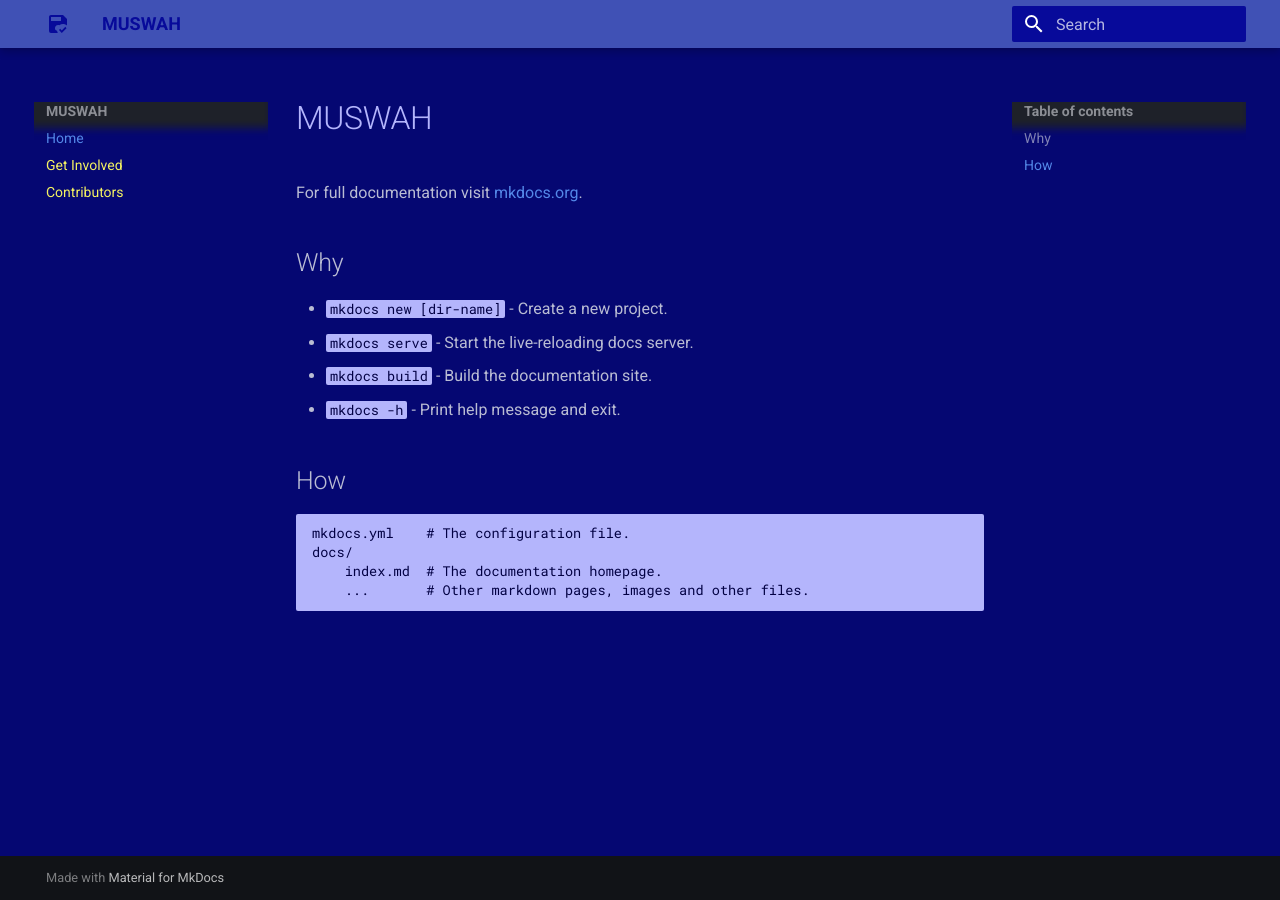
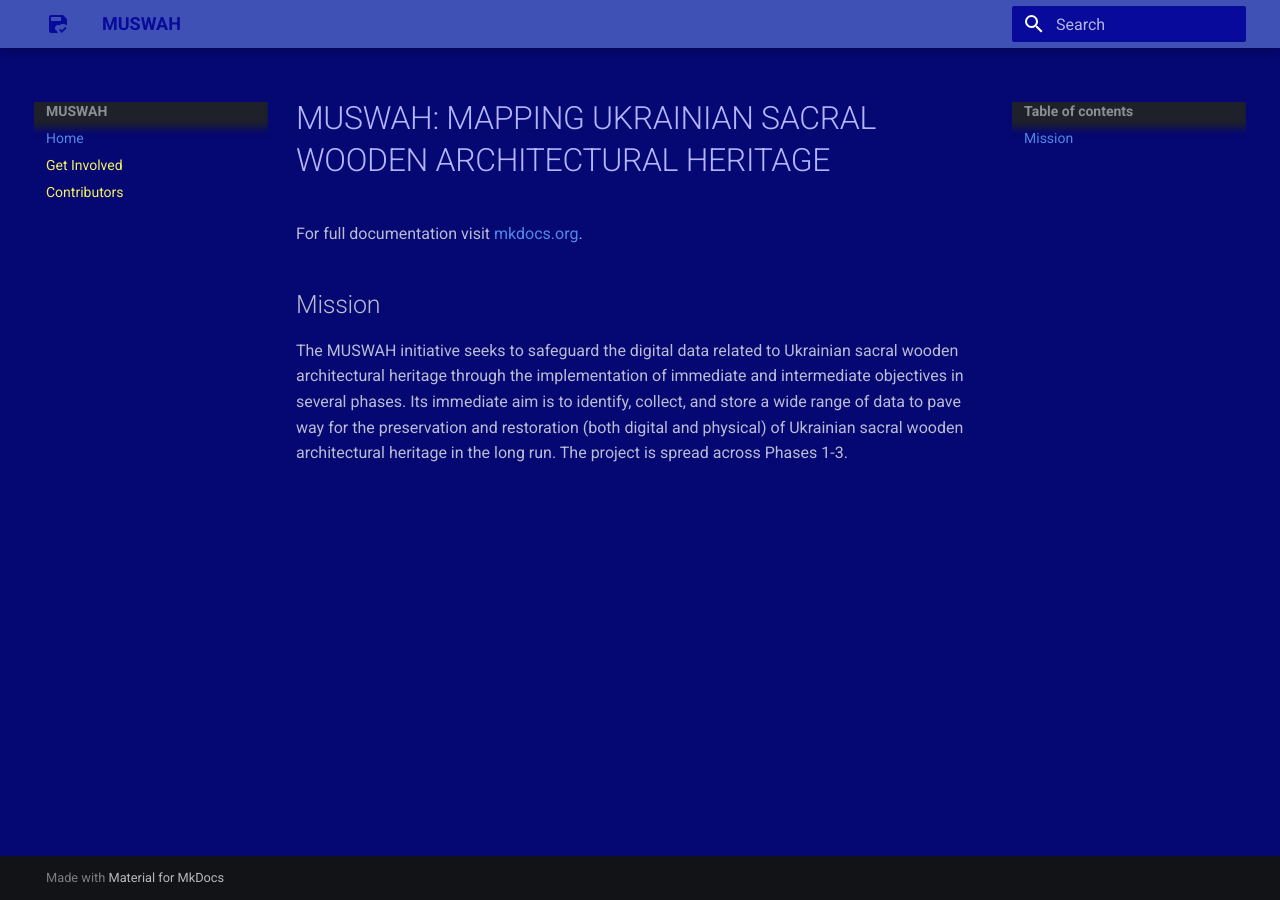
Before and after one commit to gabrielemucho/muswah-mkdocs, an MkDocs documentation site: the page built from docs/index.md, in a window 1280 px wide. Built offline with MkDocs 1.6.1 and Material for MkDocs 9.7.7, drawn with Linux system fonts in a browser that asks for light colours.

Commit message:
Update index.md

```diff
--- a/docs/index.md
+++ b/docs/index.md
@@ -1,17 +1,7 @@
-# MUSWAH
+# MUSWAH: MAPPING UKRAINIAN SACRAL WOODEN ARCHITECTURAL HERITAGE
 
 For full documentation visit [mkdocs.org](https://www.mkdocs.org).
 
-## Why
+## Mission
 
-* `mkdocs new [dir-name]` - Create a new project.
-* `mkdocs serve` - Start the live-reloading docs server.
-* `mkdocs build` - Build the documentation site.
-* `mkdocs -h` - Print help message and exit.
-
-## How
-
-    mkdocs.yml    # The configuration file.
-    docs/
-        index.md  # The documentation homepage.
-        ...       # Other markdown pages, images and other files.
+The MUSWAH initiative seeks to safeguard the digital data related to Ukrainian sacral wooden architectural heritage through the implementation of immediate and intermediate objectives in several phases. Its immediate aim is to identify, collect, and store a wide range of data to pave way for the preservation and restoration (both digital and physical) of Ukrainian sacral wooden architectural heritage in the long run. The project is spread across Phases 1-3.
```
